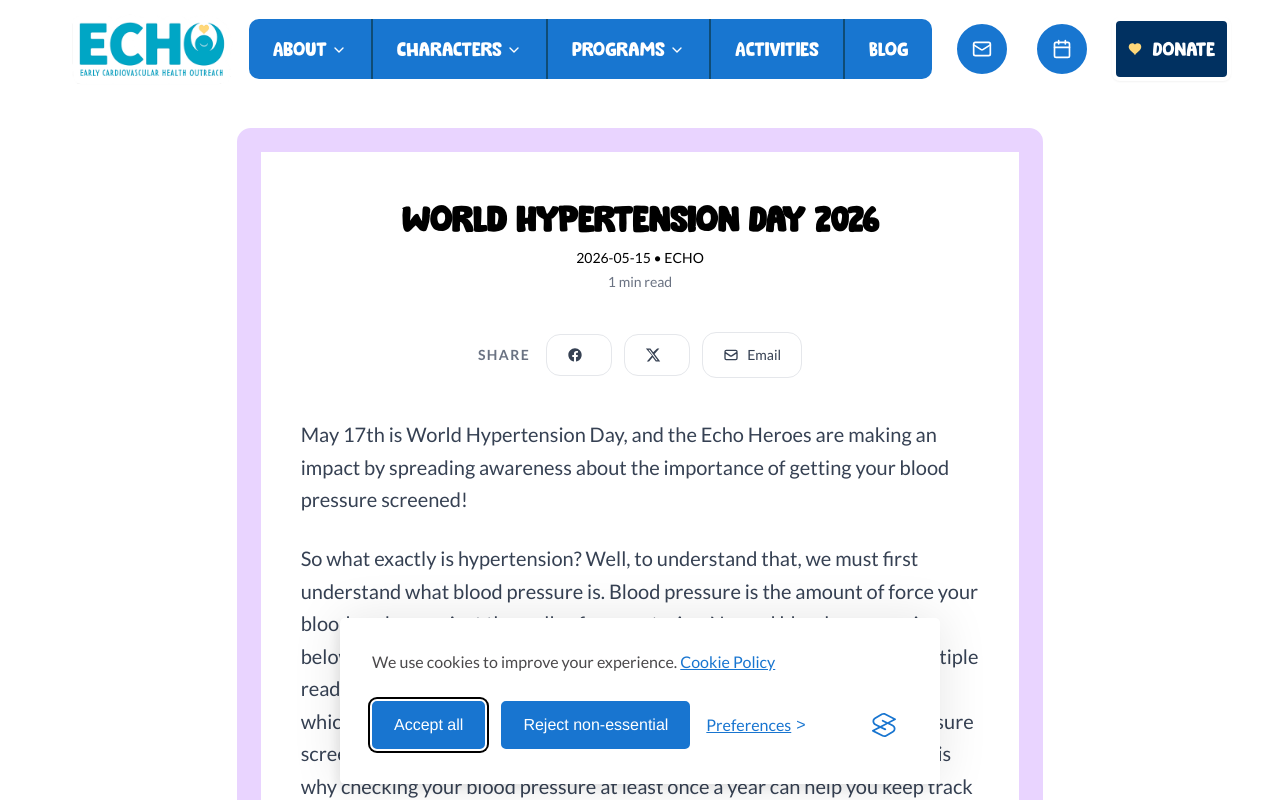
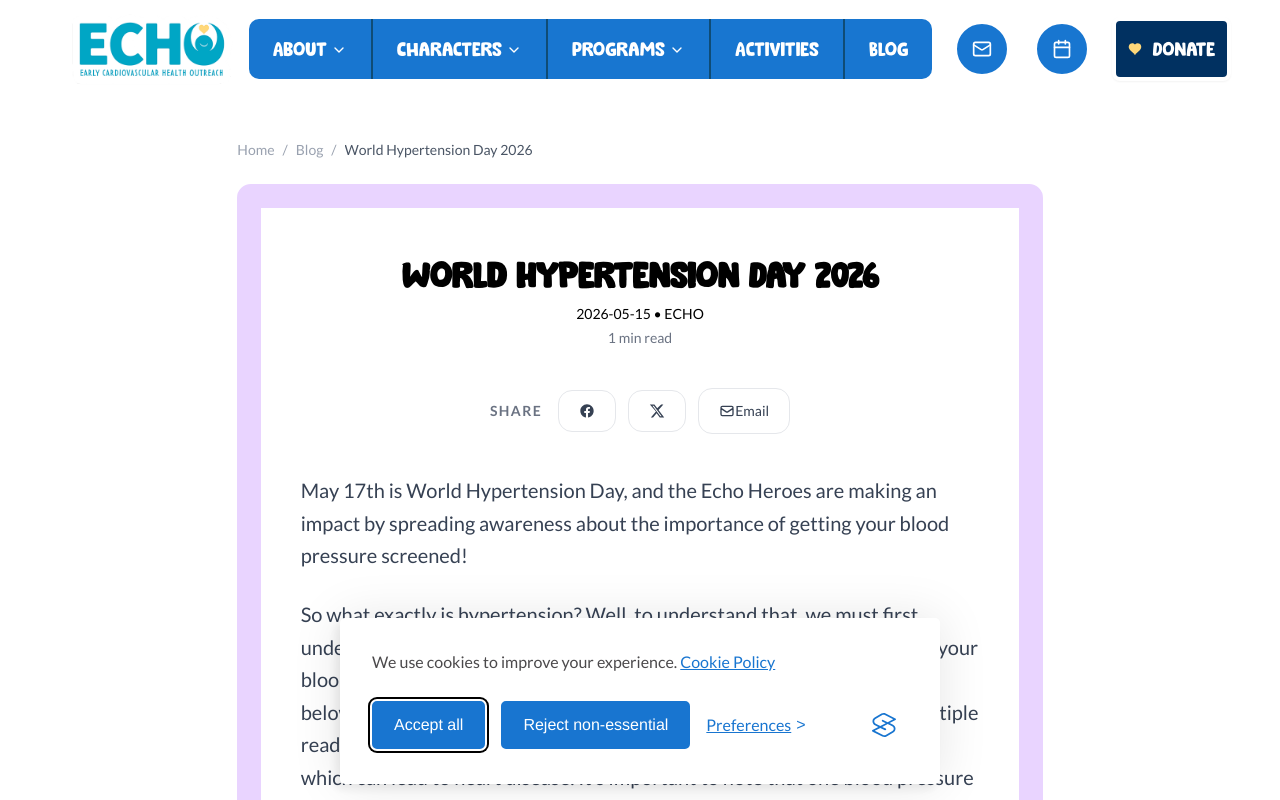
Before and after one commit to ganning127/echo_website, a Next.js app: page /blog/World-hypertension-day-2026 in a window 1280 px wide. Shown: the top 800 px of the page. Built offline with nearby package versions, Linux system fonts and the light colour scheme.

Commit message:
Update page.tsx

```diff
--- a/src/app/blog/[slug]/page.tsx
+++ b/src/app/blog/[slug]/page.tsx
@@ -6,9 +6,11 @@ import * as runtime from "react/jsx-runtime";
 import { NavBar } from "@/components/NavBar";
 import { Suspense } from "react";
 import { Footer } from "@/components/Footer";
+import Link from "next/link";
 
 export async function generateStaticParams() {
   const blogs = getAllBlogs();
+
   return blogs.map((blog: Blog) => ({ slug: blog.slug }));
 }
 
@@ -25,6 +27,27 @@ export default async function BlogPost({
   const { slug } = await params;
 
   const blog = getBlogBySlug(slug);
+  const blogs = getAllBlogs();
+
+// Optional: sort newest first
+const sortedBlogs = [...blogs].sort(
+  (a, b) =>
+    new Date(b.date).getTime() -
+    new Date(a.date).getTime()
+);
+
+const currentIndex = sortedBlogs.findIndex((b) => b.slug === slug);
+
+const previousBlog =
+  currentIndex < sortedBlogs.length - 1
+    ? sortedBlogs[currentIndex + 1]
+    : null;
+
+const nextBlog =
+  currentIndex > 0
+    ? sortedBlogs[currentIndex - 1]
+    : null;
+
   if (!blog) return notFound();
 
   const readTime = estimateReadTime(blog.content);
@@ -63,7 +86,35 @@ const shareLinks = {
 
 
           <div className="p-6 w-6/6 md:w-4/6 mx-auto pt-10 md:pt-32">
+         {/* BREADCRUMB / BACK LINK */}
+<div className="mb-6">
 
+
+  <div className="mt-3 flex items-center gap-2 text-sm text-gray-400">
+    <Link
+      href="/"
+      className="hover:text-[#7C2D36] transition-colors"
+    >
+      Home
+    </Link>
+
+    <span>/</span>
+
+    <Link
+      href="/blog"
+      className="hover:text-[#7C2D36] transition-colors"
+    >
+      Blog
+    </Link>
+
+    <span>/</span>
+
+    <span className="text-gray-600 truncate">
+      {blog.frontmatter.title}
+    </span>
+  </div>
+
+</div>
             <div className="bg-white py-12 px-6 mx-auto border border-24 border-purple-200 rounded-xl ">
                       <div className="text-black  text-center">
             <h1 className="text-2xl text-wrap md:text-4xl font-bold">{blog.frontmatter.title}</h1>
@@ -89,7 +140,7 @@ const shareLinks = {
       aria-label="Share on Facebook"
       className="
         w-full sm:w-auto
-        flex items-center justify-center gap-2
+        flex items-center justify-center
         px-5 py-3
         rounded-xl
         border border-gray-200
@@ -115,7 +166,7 @@ const shareLinks = {
       aria-label="Share on X"
       className="
         w-full sm:w-auto
-        flex items-center justify-center gap-2
+        flex items-center justify-center
         px-5 py-3
         rounded-xl
         border border-gray-200
@@ -139,7 +190,7 @@ const shareLinks = {
       aria-label="Share via Email"
       className="
         w-full sm:w-auto
-        flex items-center justify-center gap-2
+        flex items-center justify-center
         px-5 py-3
         rounded-xl
         border border-gray-200
@@ -171,11 +222,69 @@ const shareLinks = {
 </div>
               <div className="prose prose-lg mx-auto prose-p:text-xl prose-p:leading-relaxed prose-p:mb-6">
                 <PostContent />
+
               </div>
+
             </div>
 
+                 <div className="mt-16 pt-8 border-t border-gray-200">
 
+  <div className="grid grid-cols-1 md:grid-cols-2 gap-4">
+
+    {/* Previous */}
+    <div>
+      {previousBlog && (
+        <Link
+          href={`/blog/${previousBlog.slug}`}
+          className="
+            group block
+            rounded-2xl
+            p-5
+            hover:bg-gray-50
+            transition-all duration-200
+          "
+        >
+          <p className="text-xs uppercase tracking-widest text-gray-400 mb-2">
+            Previous Article
+          </p>
+
+          <h3 className="font-bold text-lg text-gray-900 group-hover:text-[#1876d0] transition-colors">
+            ← {previousBlog.title}
+          </h3>
+        </Link>
+      )}
+    </div>
+
+    {/* Next */}
+    <div>
+      {nextBlog && (
+        <Link
+          href={`/blog/${nextBlog.slug}`}
+          className="
+            group block
+            rounded-2xl
+            p-5
+            text-left md:text-right
+            hover:bg-gray-50
+            transition-all duration-200
+          "
+        >
+          <p className="text-xs uppercase tracking-widest text-gray-400 mb-2">
+            Next Article
+          </p>
+
+          <h3 className="font-bold text-lg text-gray-900 group-hover:text-[#1876d0] transition-colors">
+            {nextBlog.title} →
+          </h3>
+        </Link>
+      )}
+    </div>
+
+  </div>
+
+</div>
           </div>
+
         </div>
       </Suspense>
 
```
